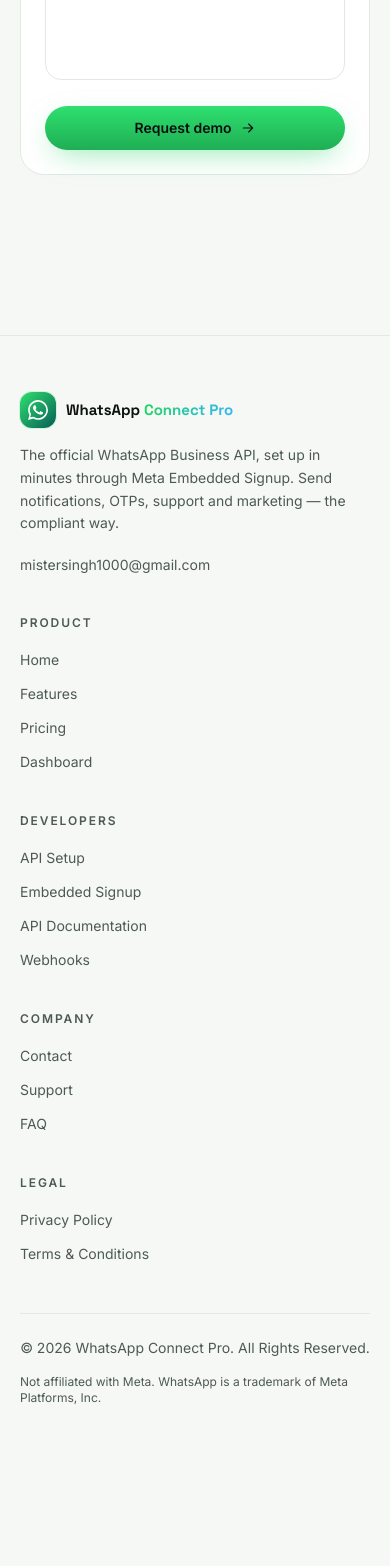
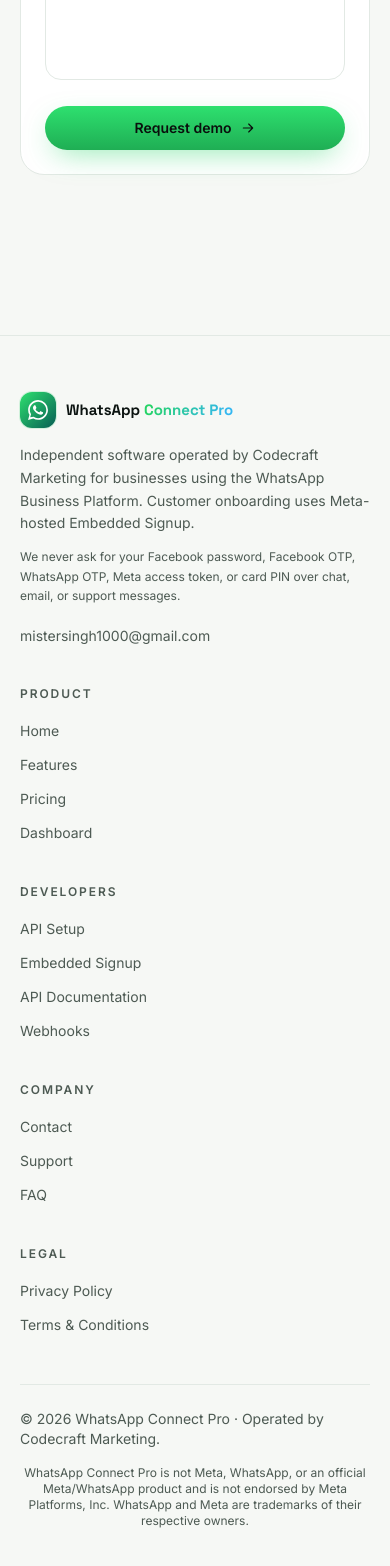
Before and after one commit to mistersingh1000-dev/whatsappapi-connect-pro-codecraftmarketing, a Next.js app: page / in a window 390 px wide. Shown: the part 10042-11608 px from the top of the page. Before the commit the page ends 11504 px from the top, so only its background shows below. Built offline with nearby package versions, Linux system fonts and the light colour scheme; no server answers.

Commit message:
Clarify independent operator and anti-phishing trust copy

```diff
--- a/components/Footer.tsx
+++ b/components/Footer.tsx
@@ -17,8 +17,10 @@
               </span>
             </Link>
             <p className="muted mt-4 max-w-sm text-sm leading-relaxed">
-              The official WhatsApp Business API, set up in minutes through Meta Embedded Signup.
-              Send notifications, OTPs, support and marketing — the compliant way.
+              Independent software operated by Codecraft Marketing for businesses using the WhatsApp Business Platform. Customer onboarding uses Meta-hosted Embedded Signup.
+            </p>
+            <p className="muted mt-3 max-w-sm text-xs leading-relaxed">
+              We never ask for your Facebook password, Facebook OTP, WhatsApp OTP, Meta access token, or card PIN over chat, email, or support messages.
             </p>
             <div className="mt-5 flex items-center gap-3 text-sm">
               <a href={`mailto:${site.email}`} className="muted hover:text-emerald">
@@ -44,9 +46,9 @@
         </div>
 
         <div className="mt-12 flex flex-col items-center justify-between gap-4 border-t pt-6 text-sm muted sm:flex-row" style={{ borderColor: "var(--line)" }}>
-          <p>© 2026 WhatsApp Connect Pro. All Rights Reserved.</p>
-          <p className="text-xs">
-            Not affiliated with Meta. WhatsApp is a trademark of Meta Platforms, Inc.
+          <p>© 2026 WhatsApp Connect Pro · Operated by Codecraft Marketing.</p>
+          <p className="max-w-xl text-center text-xs sm:text-right">
+            WhatsApp Connect Pro is not Meta, WhatsApp, or an official Meta/WhatsApp product and is not endorsed by Meta Platforms, Inc. WhatsApp and Meta are trademarks of their respective owners.
           </p>
         </div>
       </div>
```
